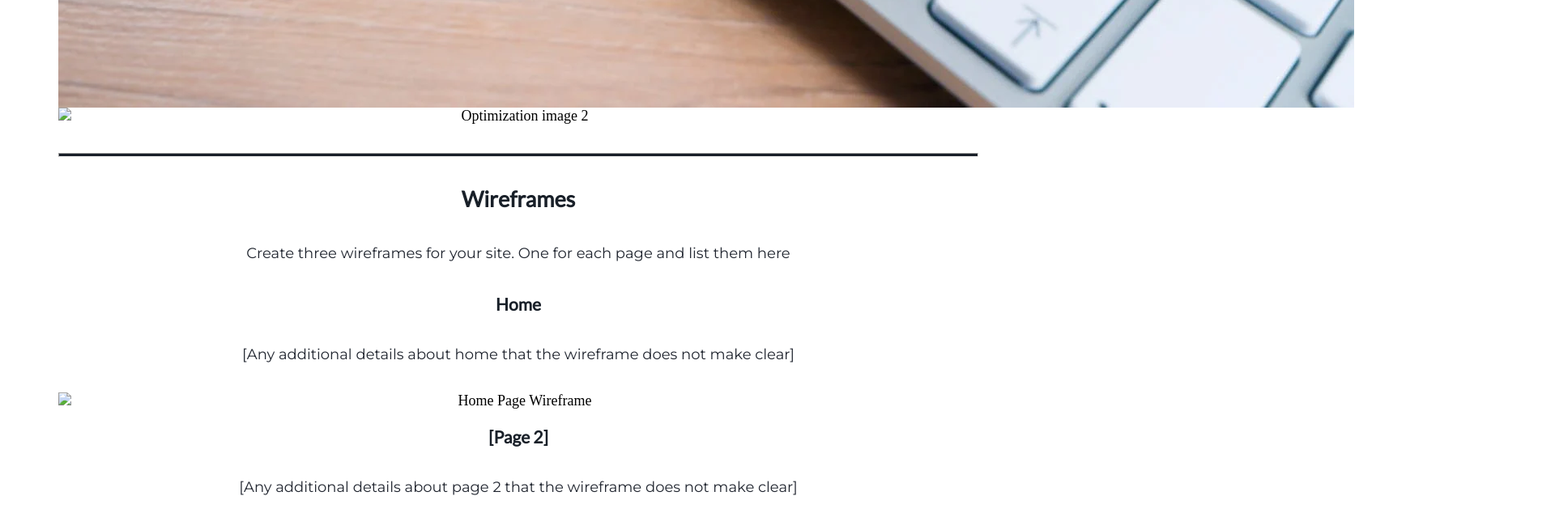
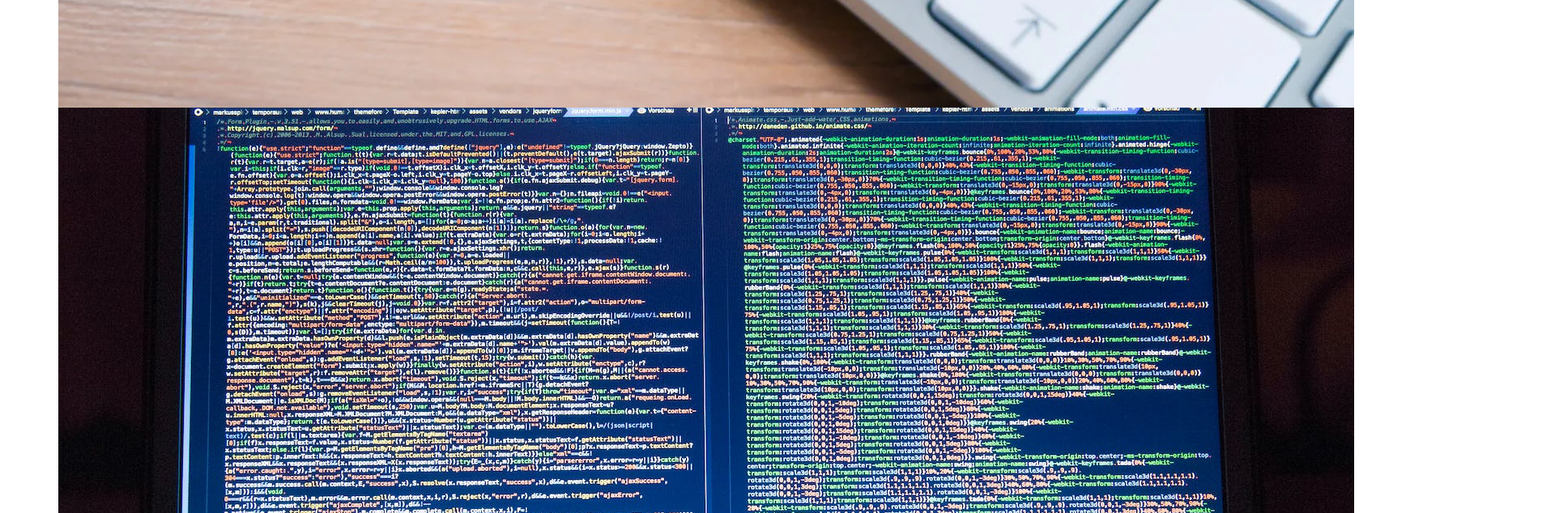
Before and after one commit to partsguy73/wdd130, a plain HTML site: page timco_design/site-plan.html in a window 1280 px wide. Shown: the part 9820-10454 px from the top of the page at 81% size, 1920 px wide, since content can reach past the window. Drawn offline with Linux system fonts and the light colour scheme.

Commit message:
image fix 2

```diff
--- a/timco_design/site-plan.html
+++ b/timco_design/site-plan.html
@@ -182,7 +182,7 @@
       </p>
       <p>Images for the Page 3</p>
         <img src="/wdd130/timco_design/images/optimization1.png" alt="Optimization image 1">
-        <img src="wdd130/timco_design/images/optimization2.png" alt="Optimization image 2">
+        <img src="/wdd130/timco_design/images/optimization2.png" alt="Optimization image 2">
 
       </ul>
       <hr>
@@ -196,7 +196,7 @@
       <p>
         [Any additional details about home that the wireframe does not make clear]
       </p>
-      <img src="wdd130/timco_design/images/td_wireframe1.png" alt="Home Page Wireframe">
+      <img src="/wdd130/timco_design/images/td_wireframe1.png" alt="Home Page Wireframe">
 
       <h3>[Page 2]</h3>
       <p>
```
